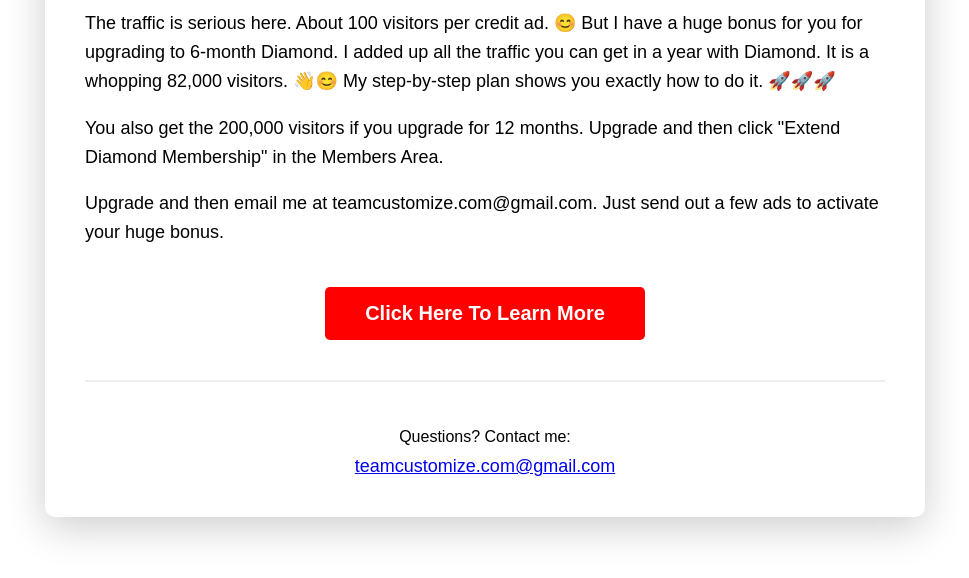
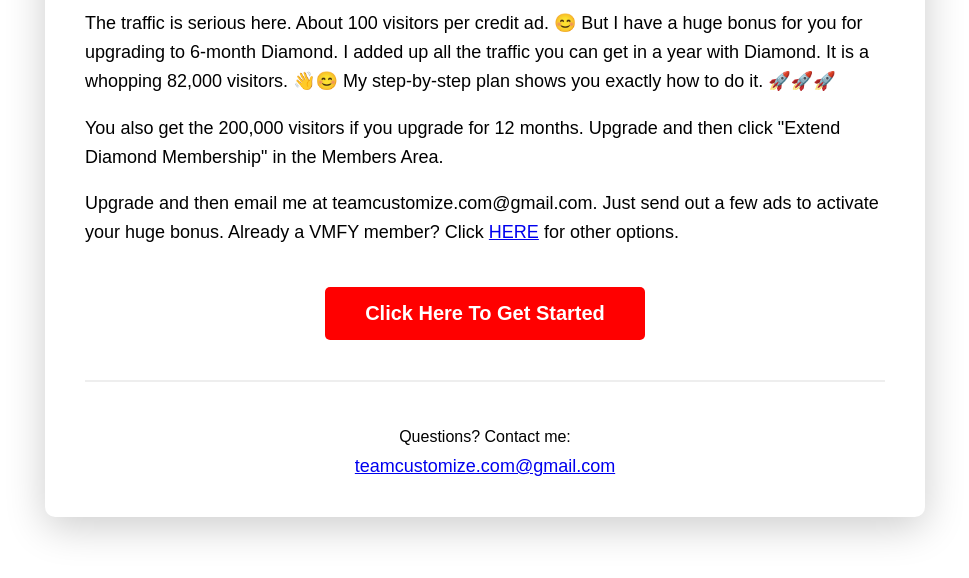
Before and after one commit to 1minuteapp/1minuteapp.github.io, a plain HTML site: page santavmfyofferbuildyversion.html in a window 1280 px wide. Shown: the part 176-754 px from the top of the page, without its empty margins (155-1124 px from the left). Drawn offline with Linux system fonts and the light colour scheme.

Commit message:
Update santavmfyofferbuildyversion.html

```diff
--- a/santavmfyofferbuildyversion.html
+++ b/santavmfyofferbuildyversion.html
@@ -11,12 +11,12 @@
 
         <div style="margin: 30px 0; font-size: 18px; line-height: 1.6;">
             The traffic is serious here. About 100 visitors per credit ad. 😊 But I have a huge bonus for you for upgrading to 6-month Diamond. I added up all the traffic you can get in a year with Diamond. It is a whopping 82,000 visitors. 👋😊 My step-by-step plan shows you exactly how to do it. 🚀🚀🚀 <p>You also get the 200,000 visitors if you upgrade for 12 months. Upgrade and then click "Extend Diamond Membership" in the Members Area.<p>
-Upgrade and then email me at teamcustomize.com@gmail.com. Just send out a few ads to activate your huge bonus.
+Upgrade and then email me at teamcustomize.com@gmail.com. Just send out a few ads to activate your huge bonus. Already a VMFY member? Click <a href="https://llclick.com/pd6gdb3c" target="_blank">HERE</a> for other options.
         </div>
 
         <div style="text-align: center; margin: 40px 0;">
             <a href="https://viralmailerforyou.com/index.php?r=jimmyboyd" style="display: inline-block; background: #FF0000; color: white; padding: 15px 40px; text-decoration: none; border-radius: 5px; font-size: 20px; font-weight: bold; transition: background 0.3s;">
-                Click Here To Learn More
+                Click Here To Get Started
             </a>
         </div>
 
```
